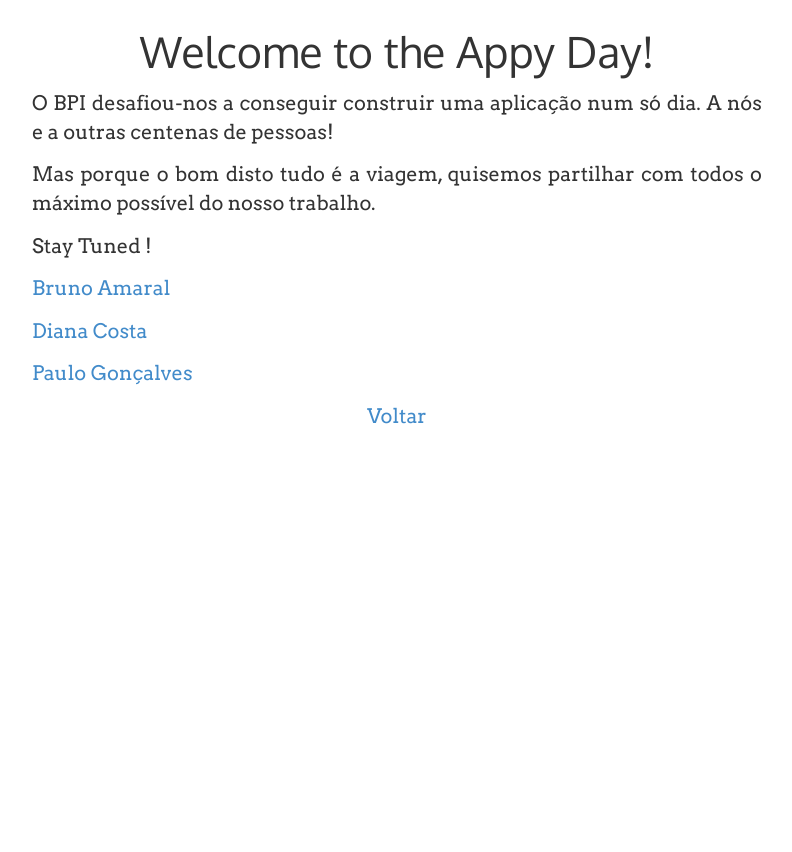
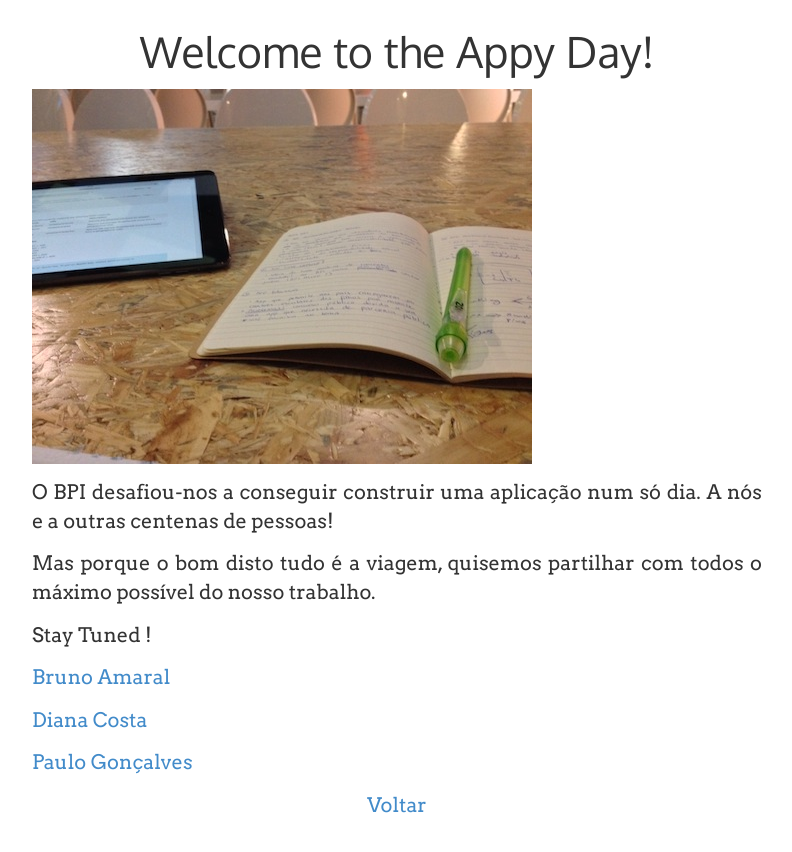
Before and after one commit to brunoamaral/bpi-appy-days, a Jekyll site: the page built from _posts/2013-12-13-appy-day-start.markdown, in a window 1280 px wide. Shown: the top 852 px of the page, without its empty margins (243-1035 px from the left). Built offline with Jekyll 4.4.1, drawn with Linux system fonts in a browser that asks for light colours.

Commit message:
get image back

```diff
--- a/_posts/2013-12-13-appy-day-start.markdown
+++ b/_posts/2013-12-13-appy-day-start.markdown
@@ -4,7 +4,7 @@ title:  "Welcome to the Appy Day!"
 date:  2013-12-13 20:37:00
 ---
 
-
+![postimage]({{ site.baseurl }}/postimages/IMG_1362.JPG)
 
 O BPI desafiou-nos a conseguir construir uma aplicação num só dia. A nós e a outras centenas de pessoas!
 
```
